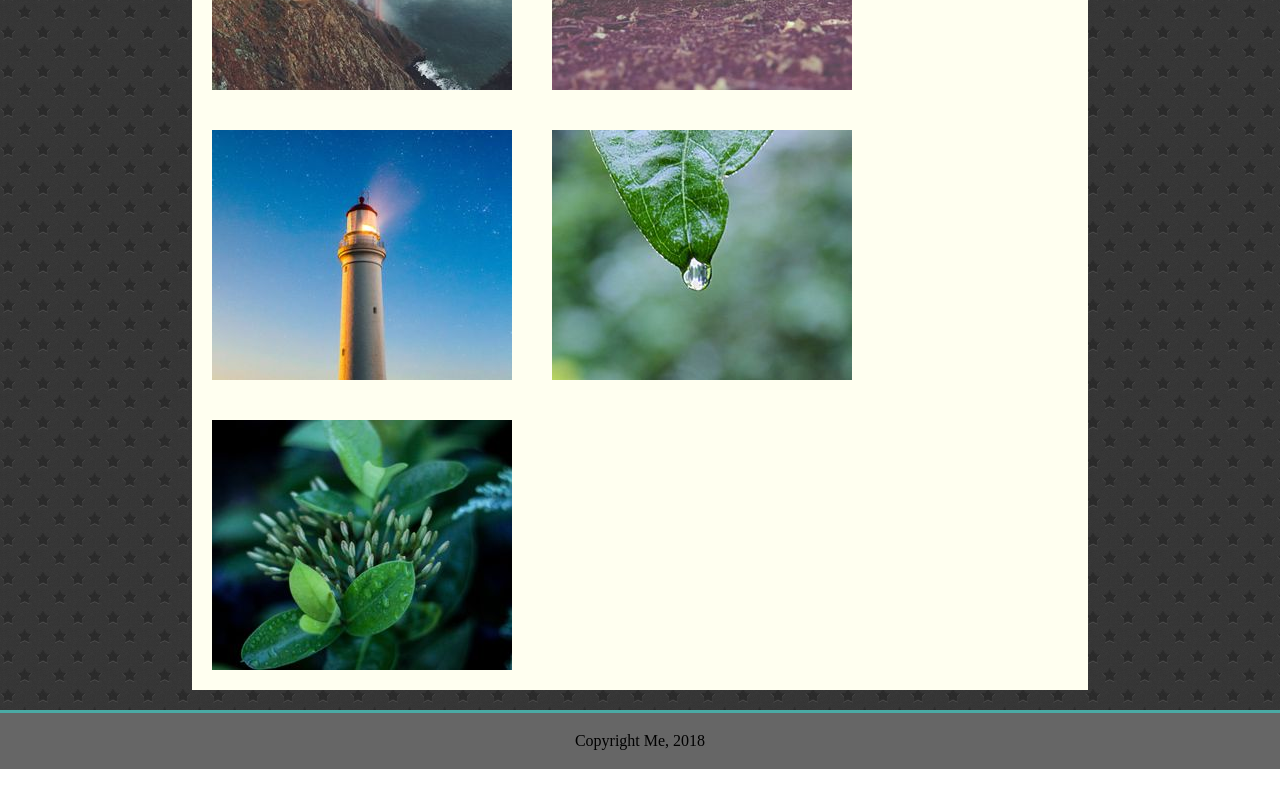
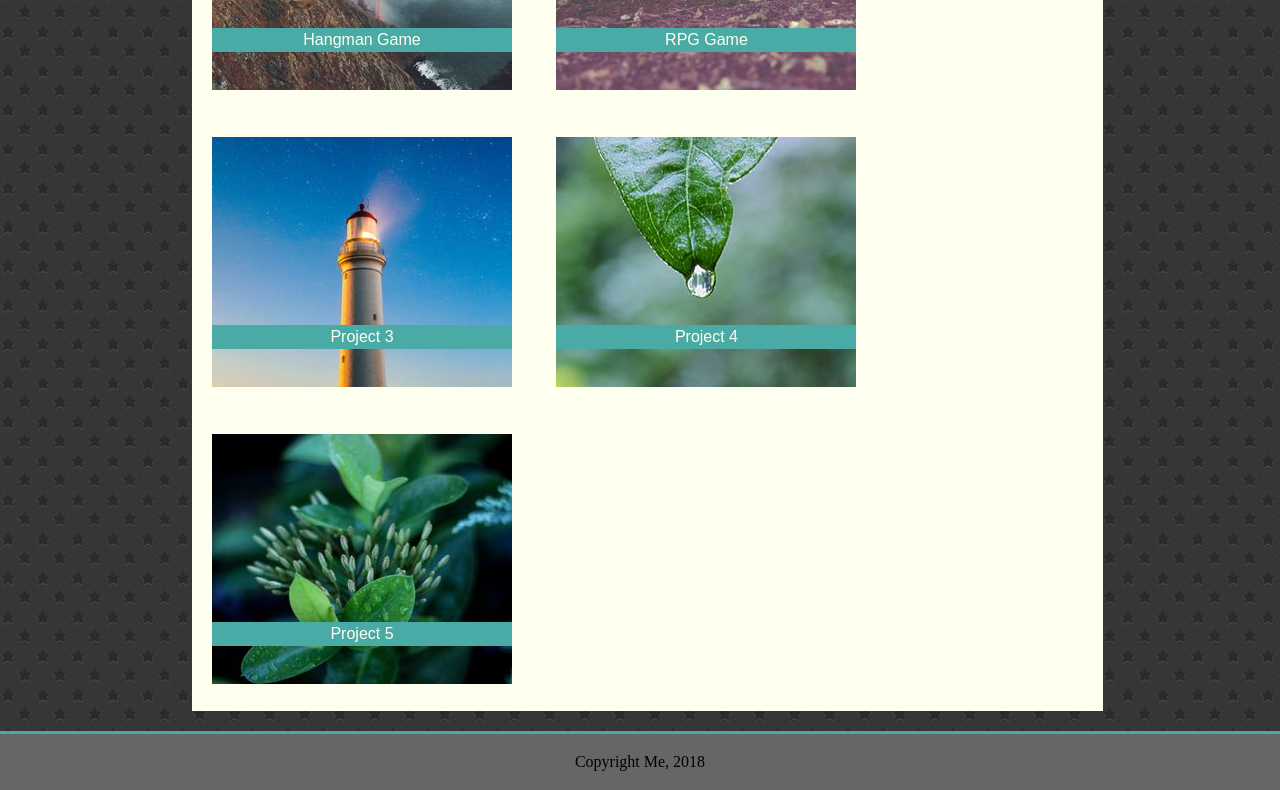
Before and after one commit to stellaCmiller/basic-portfolio, a plain HTML site: page portfolio.html in a window 1280 px wide. Shown: the part 405-1195 px from the top of the page. Before the commit the page ends 1174 px from the top, so only its background shows below. Drawn offline with Linux system fonts and the light colour scheme.

Commit message:
Porfolio Labels

```diff
--- a/assets/css/style.css
+++ b/assets/css/style.css
@@ -45,8 +45,23 @@ h2 {
     font-size: 36pt;
 }
 
+h3 {
+    position: absolute;
+    width: calc(100% - 40px);
+    margin-left: 20px;
+    bottom: 20%;
+    background-color: #4aaaa5;
+    color: ivory;
+}
+
+.img-container {
+    text-align: center;
+    position: relative;
+    display: inline-block;
+    overflow: hidden;
+}
+
 p { padding: 20px 20px;}
-
 
 li { display: inline;}
 
@@ -62,7 +77,8 @@ nav {
 
 section {
     background-color: ivory;
-    width: 70%;
+    /*I didn't want to hardcode the width because I wanted it to be responsive, but it turns out that 71.17% on my monitor comes out to exactly 960.08px when full screen. Credit to my boyfriend for figuring it out */
+    width: 71.17%;
     margin-left: 15%;
     font-family: Arial, Helvetica, sans-serif;
     color: #777777;
--- a/portfolio.html
+++ b/portfolio.html
@@ -29,26 +29,31 @@
 
             <hr>
             <div class="img-container">
+                <h3>Hangman Game</h3>
                 <img src="assets/images/picsum1.jpg" alt="placeholder1">
             </div>
 
             <div class="img-container">
+                <h3>RPG Game</h3>
                 <img src="assets/images/picsum2.jpg" alt="placeholder2">
             </div>
 
                 <br>
 
             <div class="img-container">
+                <h3>Project 3</h3>
                 <img src="assets/images/picsum3.jpg" alt="placeholder3">
             </div>
 
             <div class="img-container">
+                <h3>Project 4</h3>
                 <img src="assets/images/picsum4.jpg" alt="placeholder4">
             </div>
 
                 <br>
 
             <div class="img-container">
+                <h3>Project 5</h3>
                 <img src="assets/images/picsum5.jpg" alt="placeholder5">
             </div>
 
```
